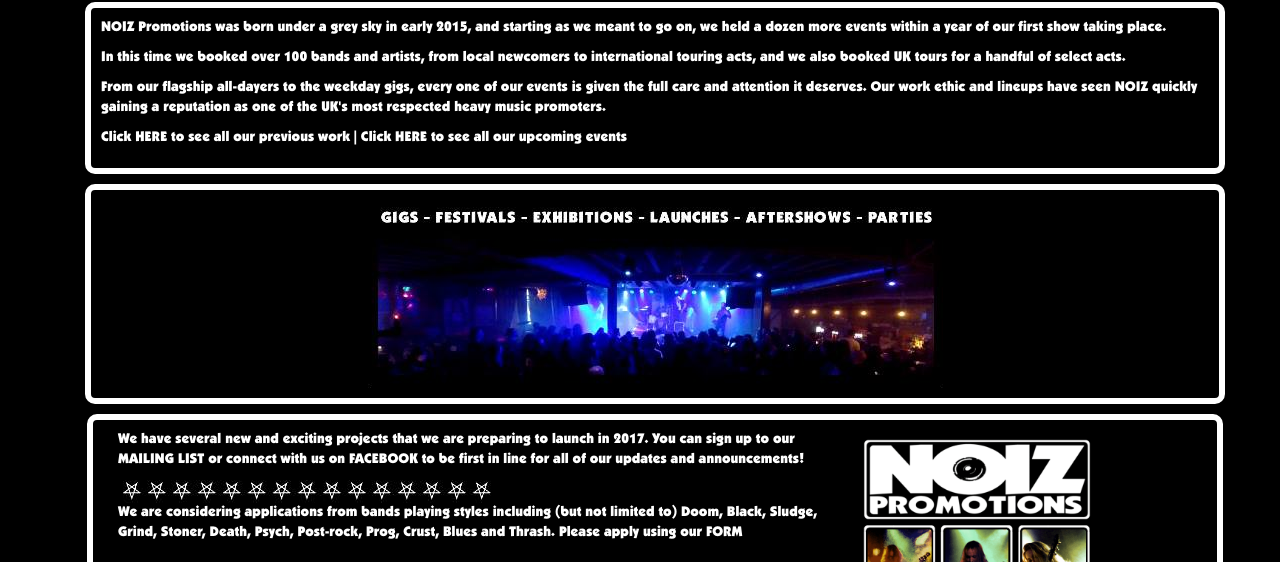
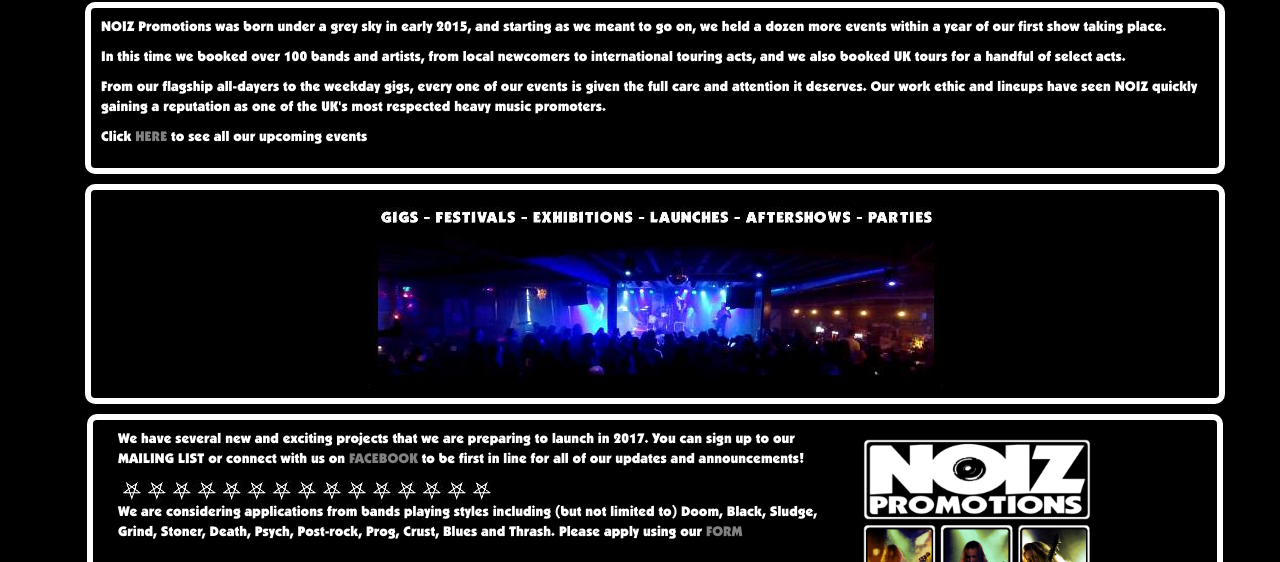
Before and after one commit to SludgeSlug/noizpromotions, an Angular app: page /about in a window 1280 px wide. Shown: the part 390-952 px from the top of the page. Built offline with nearby package versions, Linux system fonts and the light colour scheme.

Commit message:
Sorting some link styling and adding hyperlinks to page

```diff
--- a/src/app/about/about.component.html
+++ b/src/app/about/about.component.html
@@ -18,7 +18,7 @@
                     heavy music promoters.
                 </p>
                 <p>
-                    Click HERE to see all our previous work | Click HERE to see all our upcoming events
+                    Click <a (click)="navigationService.events()">HERE</a> to see all our upcoming events
                 </p>
             </div>
 
@@ -31,12 +31,12 @@
         <div class="col-md-8">
             <p>
                 We have several new and exciting projects that we are preparing to launch in 2017. You can sign up to our MAILING LIST or
-                connect with us on FACEBOOK to be first in line for all of our updates and announcements!
+                connect with us on <a (click)="navigationService.facebook()">FACEBOOK</a> to be first in line for all of our updates and announcements!
             </p>
             <img class="img-responsive" src='../../assets/p_sep.png'>
             <p>
                 We are considering applications from bands playing styles including (but not limited to) Doom, Black, Sludge, Grind, Stoner,
-                Death, Psych, Post-rock, Prog, Crust, Blues and Thrash. Please apply using our FORM
+                Death, Psych, Post-rock, Prog, Crust, Blues and Thrash. Please apply using our <a (click)="navigationService.contact()">FORM</a>
             </p>
         </div>
         <div class="col-md-3 offset-sm-1">
--- a/src/app/about/about.component.ts
+++ b/src/app/about/about.component.ts
@@ -1,4 +1,5 @@
 import { Component, OnInit } from '@angular/core';
+import { NavigationService } from '../shared';
 
 @Component({
   selector: 'app-about',
@@ -6,7 +7,7 @@
 })
 export class AboutComponent implements OnInit {
 
-  constructor() { }
+  constructor(public navigationService: NavigationService) { }
 
   ngOnInit() {
   }
--- a/src/app/home/home.component.html
+++ b/src/app/home/home.component.html
@@ -3,7 +3,7 @@
   <div class="row">
     <div class="col-md-12">
       <div class="rounded">
-        <img class="center-block img-responsive" src='../../assets/events_cta.png'>
+        <img (click)="navigationService.events()" class="center-block img-responsive clickable" src='../../assets/events_cta.png'>
       </div>
     </div>
   </div>
@@ -11,13 +11,13 @@
 
     <div class="col-md-12">
       <div class="col-sm-4 rounded">
-        <img class="center-block img-responsive" src='../../assets/news_cta.png'>
+        <img (click)="navigationService.news()" class="center-block img-responsive clickable" src='../../assets/news_cta.png'>
       </div>
       <div class="col-sm-4 rounded">
-        <img class="center-block img-responsive" src='../../assets/about_cta.png'>
+        <img (click)="navigationService.about()" class="center-block img-responsive clickable" src='../../assets/about_cta.png'>
       </div>
       <div class="col-sm-4 rounded">
-        <img class="center-block img-responsive" src='../../assets/links_cta.png'>
+        <img class="center-block img-responsive clickable" src='../../assets/links_cta.png'>
       </div>
     </div>
   </div>
--- a/src/app/home/home.component.ts
+++ b/src/app/home/home.component.ts
@@ -1,4 +1,5 @@
 import { Component, OnInit } from '@angular/core';
+import { NavigationService } from '../shared';
 
 @Component({
   selector: 'app-home',
@@ -7,7 +8,7 @@
 })
 export class HomeComponent implements OnInit {
 
-  constructor() { }
+  constructor(public navigationService: NavigationService) { }
 
   ngOnInit() {
   }
--- a/src/app/menu/menu.component.html
+++ b/src/app/menu/menu.component.html
@@ -18,7 +18,7 @@
           <a (click)="navigationService.home()">Home</a>
         </li>
         <li [class.active]="activePage('events')">
-          <a href="#">Events</a>
+          <a (click)="navigationService.events()">Events</a>
         </li>
         <li [class.active]="activePage('news')">
           <a (click)="navigationService.news()">News</a>
@@ -30,7 +30,7 @@
           <a (click)="navigationService.gallery()">Gallery</a>
         </li>
         <li [class.active]="activePage('store')">
-          <a href="#">Store</a>
+          <a (click)="navigationService.store()">Store</a>
         </li>
         <li [class.active]="activePage('contact')">
           <a (click)="navigationService.contact()">Contact us</a>
--- a/src/app/shared/navigation.service.ts
+++ b/src/app/shared/navigation.service.ts
@@ -30,4 +30,16 @@
         this.router.navigate(['/contact']);
     }
 
+    public events(): void {
+        window.location.href = 'https://www.facebook.com/pg/noizpromo/events/';
+    }
+
+    public store(): void {
+        window.location.href = 'http://noizstore.bigcartel.com/';
+    }
+
+    public facebook(): void {
+        window.location.href = 'https://www.facebook.com/noizpromo/';
+    }
+
 }
--- a/src/styles.css
+++ b/src/styles.css
@@ -1,9 +1,3 @@
-/* You can add global styles to this file, and also import other style files */
-/*@font-face {
-    font-family: 'Strippe';
-    src: url('assets/strippe.ttf');
-}*/
-
 @font-face { font-family: myFont; src: url('assets/myFont.otf'); }
 
 body {
@@ -12,7 +6,12 @@
   font-family: myFont;
 }
 
-a {cursor: pointer}
+a {cursor: pointer; color: gray;}
+a:hover {
+    color: white;
+}
+
+.clickable {cursor: pointer}
 
 .rounded {
   border-radius: 10px;
```
